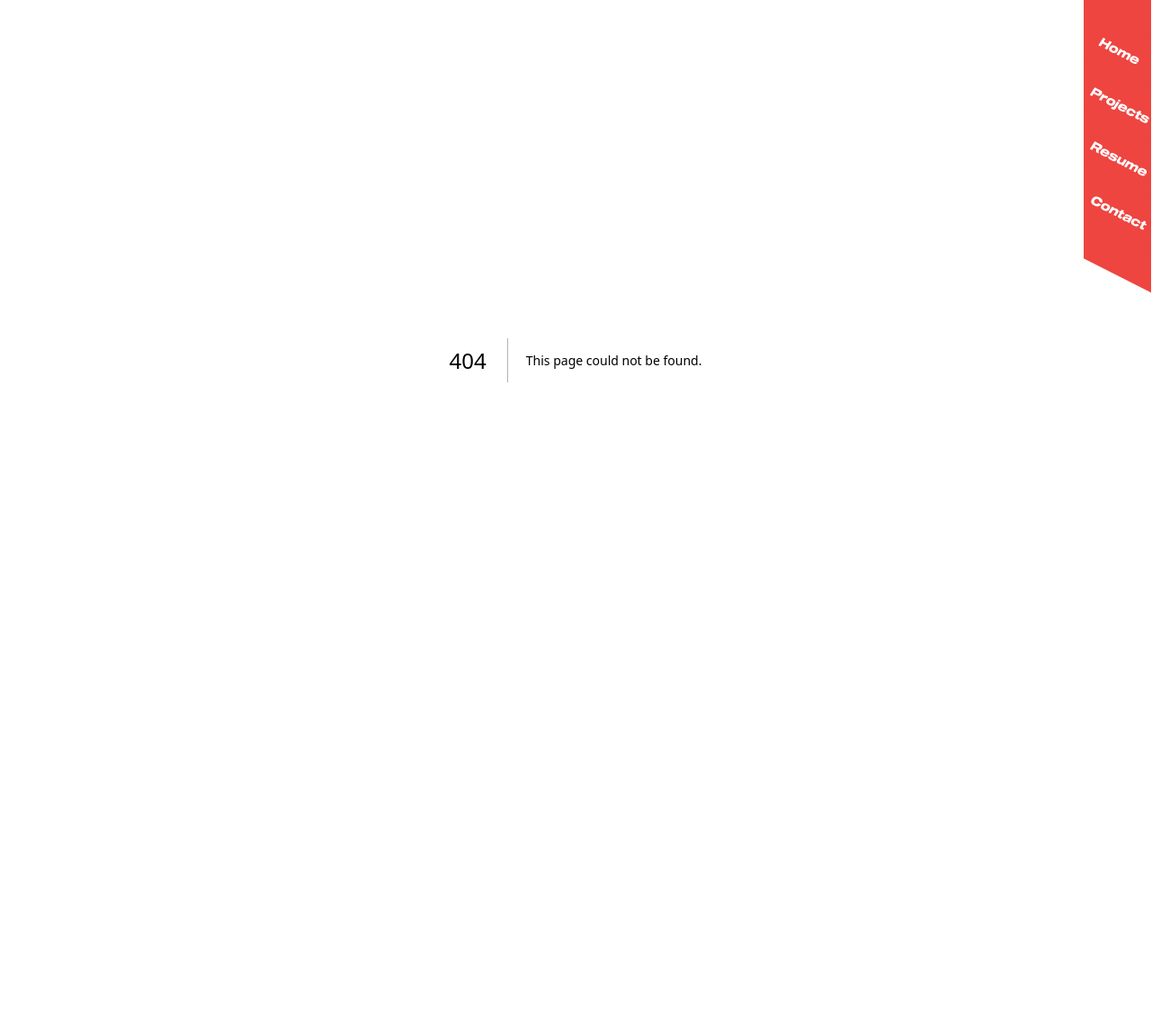
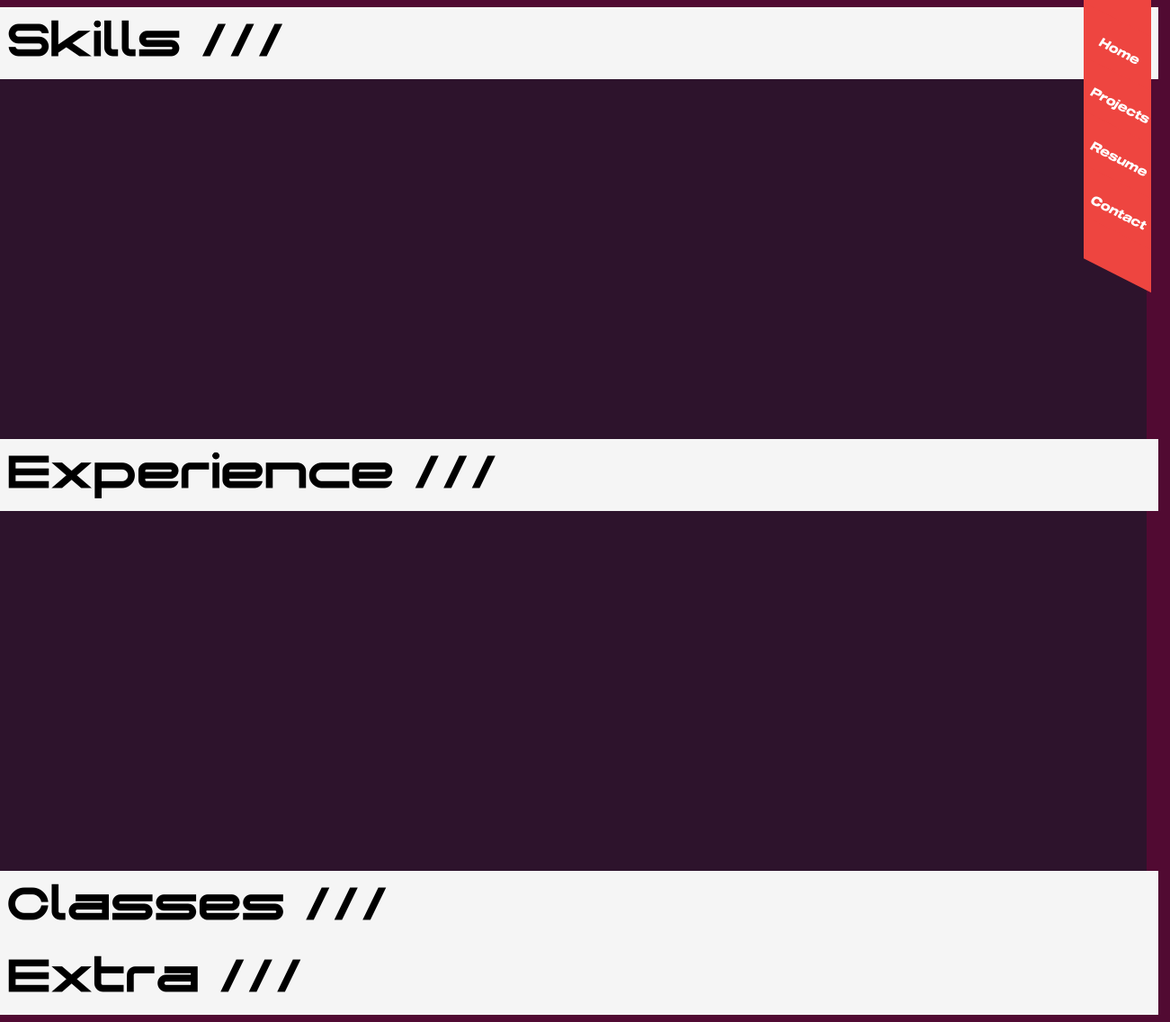
Before and after one commit to kevin21018212/PortfolioV2, a Next.js app: page /resume in a window 1280 px wide. Before the commit this address had no page. Shown: the whole page at 90% size, 1301 px wide, since content can reach past the window. Before the commit the page ends 800 px from the top, so only its background shows below. Built offline with nearby package versions, Linux system fonts and the light colour scheme.

Commit message:
resume page

```diff
--- a/app/componentcss/spacer.css
+++ b/app/componentcss/spacer.css
@@ -5,6 +5,7 @@
   display: flex;
   align-items: center;
   padding-left: 1%;
+  margin-left: -1%;
 }
 
 .spacer-container p {
--- a/app/page.tsx
+++ b/app/page.tsx
@@ -32,7 +32,9 @@ export default function Home() {
             <Landing />
             <Spacer title=" New Projects"/>
             <Project2/>
-            <Contact />
+
+            <Spacer title="About Me"/>
+
           </div>
         </>
       )}
--- /dev/null
+++ b/app/resume/page.tsx
@@ -0,0 +1,19 @@
+import Spacer from "../components/spacer";
+import './resume.css'
+const ResumePage = () => {
+    return (
+      <div className="page">
+        <Spacer title="Skills"/>
+        <div className="skills-section">
+
+        </div>
+        <Spacer title="Experience"/>
+        <div className="experince-section"></div>
+        <Spacer title="Classes"/>
+        <div className="classes"></div>
+        <Spacer title="Extra"/>
+        <div className="extracricular"></div>
+      </div>
+    )
+}
+export default ResumePage;
--- /dev/null
+++ b/app/resume/resume.css
@@ -0,0 +1,16 @@
+.page {
+  width: 101vw;
+}
+.skills-section {
+  height: 50vh;
+  width: 100vw;
+  margin-left: -1%;
+  background-color: #2d132c;
+}
+
+.experince-section {
+  height: 50vh;
+  width: 100vw;
+  margin-left: -1%;
+  background-color: #2d132c;
+}
```
Also changed, not shown: app/componentcss/project2.css (+12 -10 lines), app/components/skillcard.tsx (added, +7 -0 lines).
